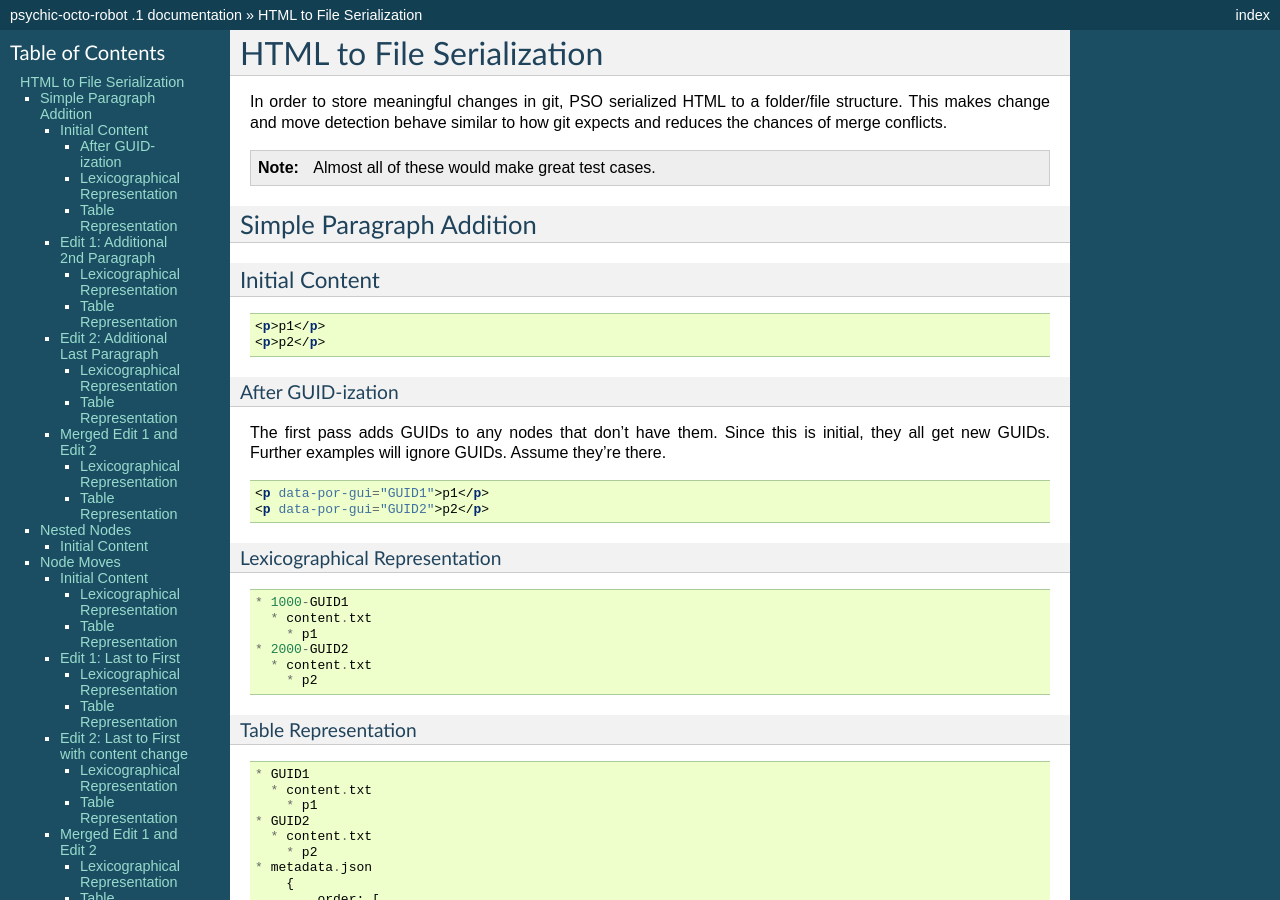
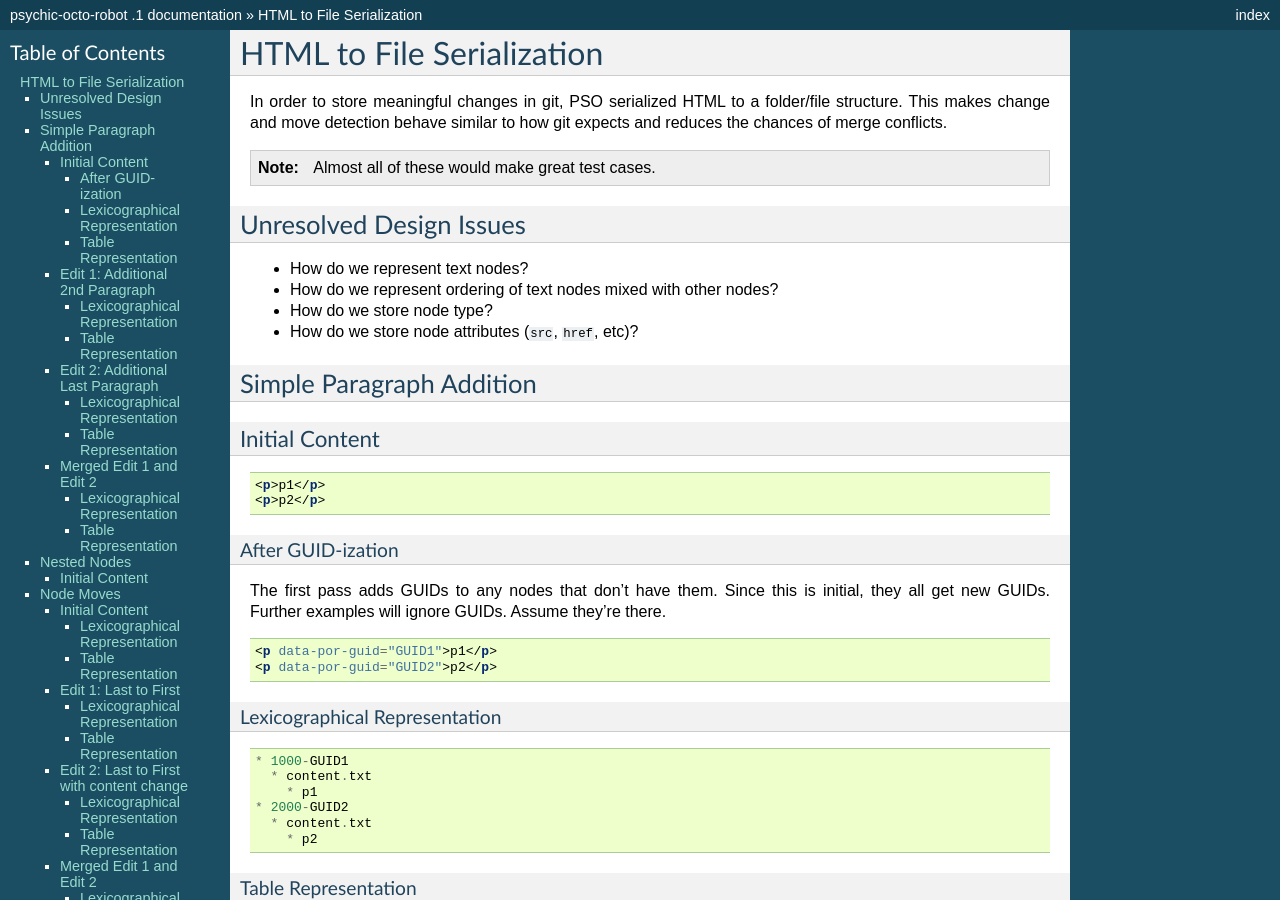
Before and after one commit to PolicyStat/gitlit, a Sphinx documentation site: the page built from docs/sphinx/html-to-file-serialization.rst, in a window 1280 px wide and 900 px high. Built offline with Sphinx 7.4.7, drawn with Linux system fonts in a browser that asks for light colours.

Commit message:
Added design notes and fixed a gui => guid typo

```diff
--- a/docs/sphinx/html-to-file-serialization.rst
+++ b/docs/sphinx/html-to-file-serialization.rst
@@ -12,6 +12,17 @@ and reduces the chances of merge conflicts.
 
     Almost all of these
     would make great test cases.
+
+************************
+Unresolved Design Issues
+************************
+
+* How do we represent text nodes?
+* How do we represent ordering
+  of text nodes mixed with other nodes?
+* How do we store node type?
+* How do we store node attributes
+  (``src``, ``href``, etc)?
 
 *************************
 Simple Paragraph Addition
@@ -37,8 +48,8 @@ Assume they're there.
 
 .. code-block:: html
 
-    <p data-por-gui="GUID1">p1</p>
-    <p data-por-gui="GUID2">p2</p>
+    <p data-por-guid="GUID1">p1</p>
+    <p data-por-guid="GUID2">p2</p>
 
 Lexicographical Representation
 ------------------------------
```
